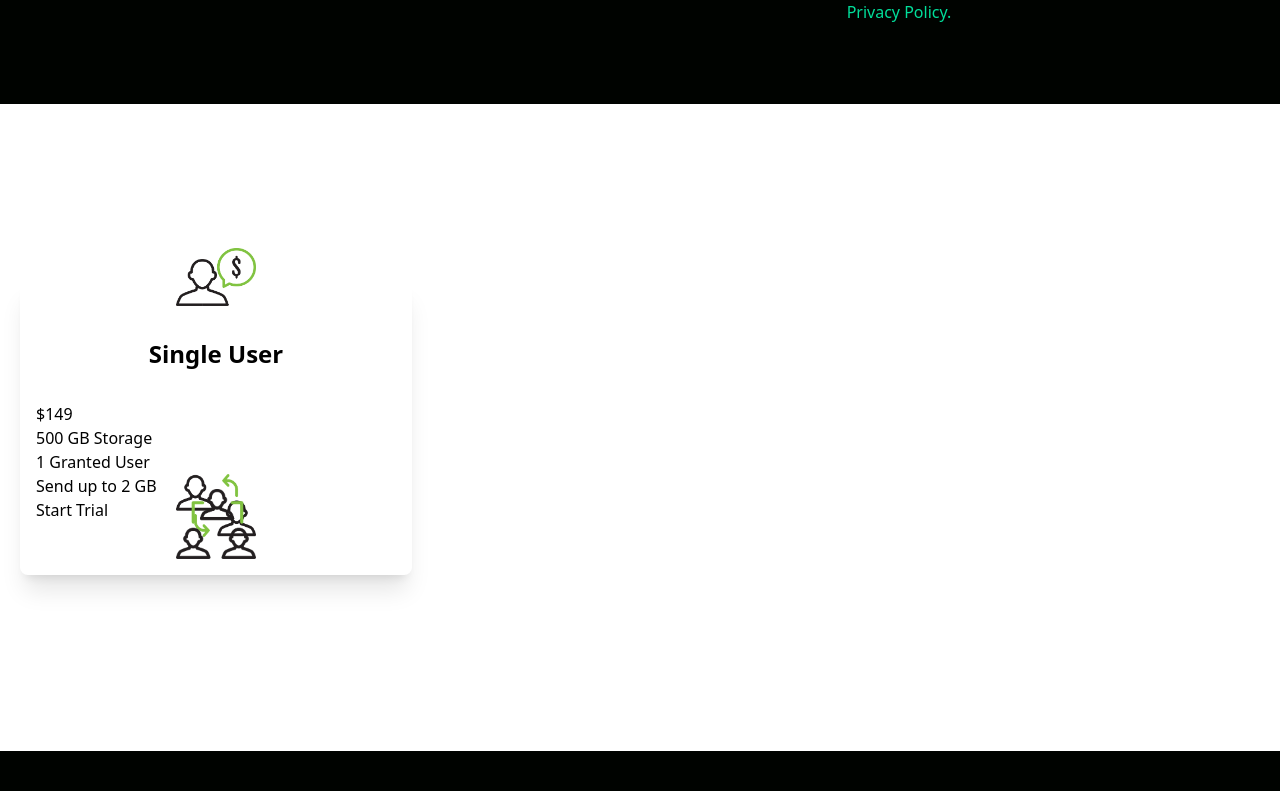
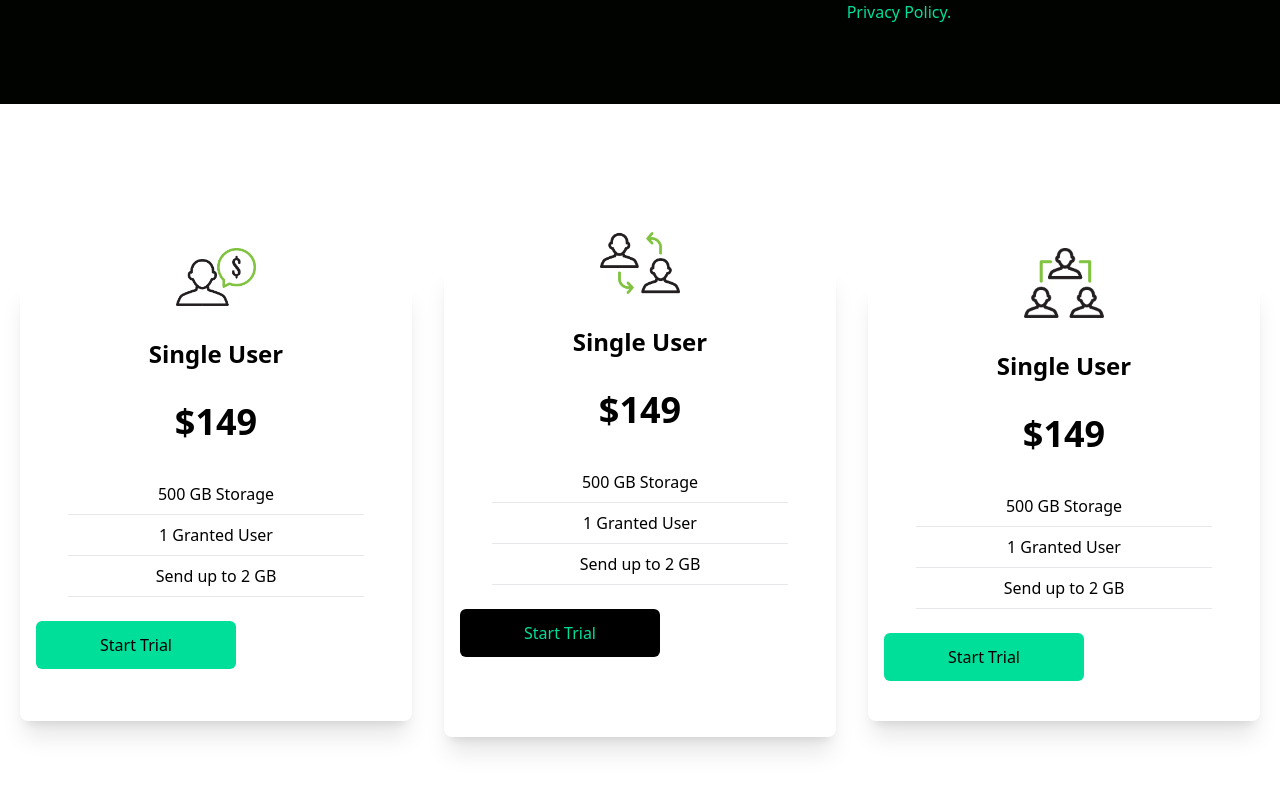
Before and after one commit to marpaul14/data-finance, a React (Vite) app: page / in a window 1280 px wide. Shown: the part 1577-2368 px from the top of the page. Before the commit the page ends 2328 px from the top, so only its background shows below. Built offline with nearby package versions, Linux system fonts and the light colour scheme.

Commit message:
card components almost finish

```diff
--- a/src/components/Cards.jsx
+++ b/src/components/Cards.jsx
@@ -10,26 +10,54 @@ function Cards() {
           <img
             className="w-20 mx-auto mt-[-3rem] bg-white"
             src={Single}
-            alt=""
+            alt="/"
           />
           <h2 className="text-2xl font-bold text-center py-8">Single User</h2>
-          <p>$149</p>
-          <div>
-            <p>500 GB Storage</p>
-            <p>1 Granted User</p>
-            <p>Send up to 2 GB</p>
+          <p className="text-center text-4xl font-bold">$149</p>
+          <div className="text-center front-medium">
+            <p className="py-2 border-b mx-8 mt-8">500 GB Storage</p>
+            <p className="py-2 border-b mx-8 ">1 Granted User</p>
+            <p className="py-2 border-b mx-8 ">Send up to 2 GB</p>
           </div>
-          <button>Start Trial</button>
+          <button className="bg-[#00df9a] w-[200px] rounded-md font-medium my-6 mx-auto px-6 py-3">
+            Start Trial
+          </button>
+        </div>
+
+        <div className="w-full shadow-xl flex-col p-4 my-8 md:my-0 rounded-lg hover:scale-105 duration-300">
           <img
             className="w-20 mx-auto mt-[-3rem] bg-white"
             src={Double}
-            alt=""
+            alt="/"
           />
+          <h2 className="text-2xl font-bold text-center py-8">Single User</h2>
+          <p className="text-center text-4xl font-bold">$149</p>
+          <div className="text-center front-medium">
+            <p className="py-2 border-b mx-8 mt-8">500 GB Storage</p>
+            <p className="py-2 border-b mx-8 ">1 Granted User</p>
+            <p className="py-2 border-b mx-8 ">Send up to 2 GB</p>
+          </div>
+          <button className="bg-black text-[#00df9a] w-[200px] rounded-md font-medium my-6 mx-auto px-6 py-3">
+            Start Trial
+          </button>
+        </div>
+
+        <div className="w-full shadow-xl flex-col p-4 my-4 rounded-lg hover:scale-105 duration-300">
           <img
             className="w-20 mx-auto mt-[-3rem] bg-white"
             src={Triple}
-            alt=""
+            alt="/"
           />
+          <h2 className="text-2xl font-bold text-center py-8">Single User</h2>
+          <p className="text-center text-4xl font-bold">$149</p>
+          <div className="text-center front-medium">
+            <p className="py-2 border-b mx-8 mt-8">500 GB Storage</p>
+            <p className="py-2 border-b mx-8 ">1 Granted User</p>
+            <p className="py-2 border-b mx-8 ">Send up to 2 GB</p>
+          </div>
+          <button className="bg-[#00df9a] w-[200px] rounded-md font-medium my-6 mx-auto px-6 py-3">
+            Start Trial
+          </button>
         </div>
       </div>
     </div>
```
